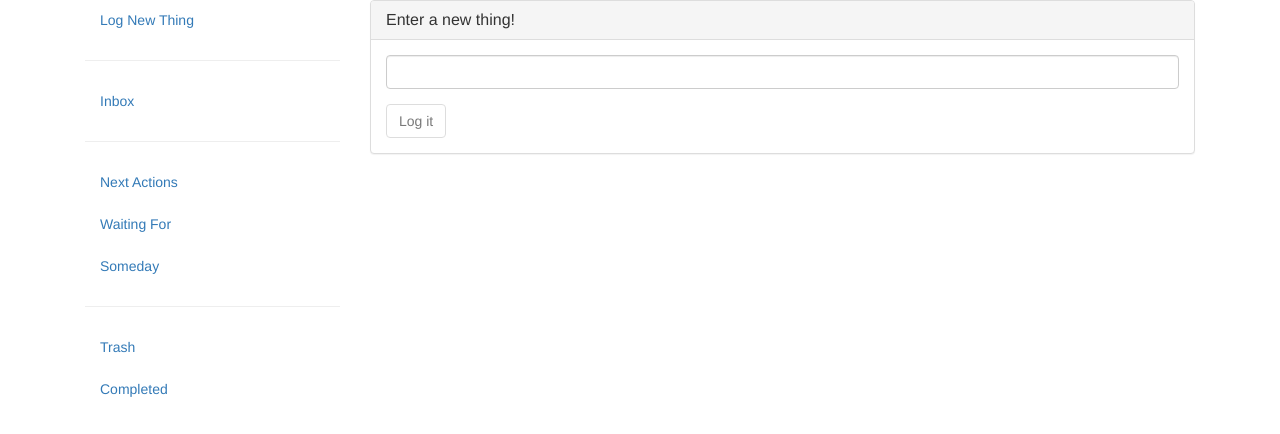
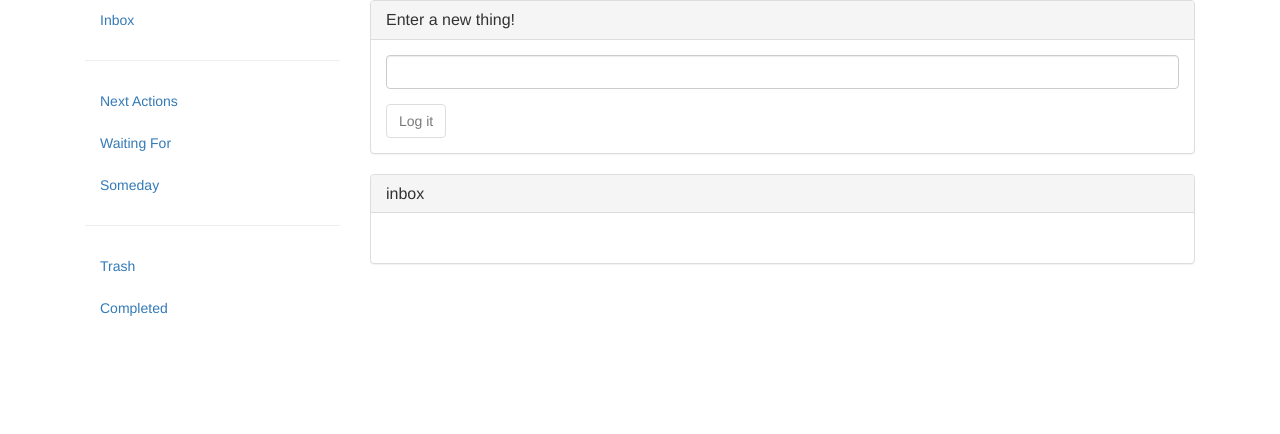
Before and after one commit to Goluxas/ngtd, an Angular app: page / in a window 1280 px wide. Shown: the top 434 px of the page. Built offline with nearby package versions, Linux system fonts and the light colour scheme.

Commit message:
Removed 'Log New Thing' link because the box will float on every page; selected inbox by default

```diff
--- a/src/app/app.component.html
+++ b/src/app/app.component.html
@@ -1,8 +1,6 @@
 <div class="container">
 	<div class="col-md-3">
 		<ul class="nav nav-stacked">
-			<li role="presentation" class="active"><a href="#">Log New Thing</a></li>
-			<hr>
 			<li role="presentation"><a (click)="selectList('inbox')" href="#">Inbox</a></li>
 			<hr>
 			<li role="presentation"><a (click)="selectList('next')" href="#">Next Actions</a></li>
--- a/src/app/app.component.ts
+++ b/src/app/app.component.ts
@@ -11,7 +11,7 @@ import { TaskService } from './task.service';
 export class AppComponent implements OnInit {
   master_list: Task[];
   selected_list: Task[];
-  selected_name: string = 'none';
+  selected_name: string = 'inbox';
 
   summary: string = '';
   new_task: Task = new Task(0);
```
